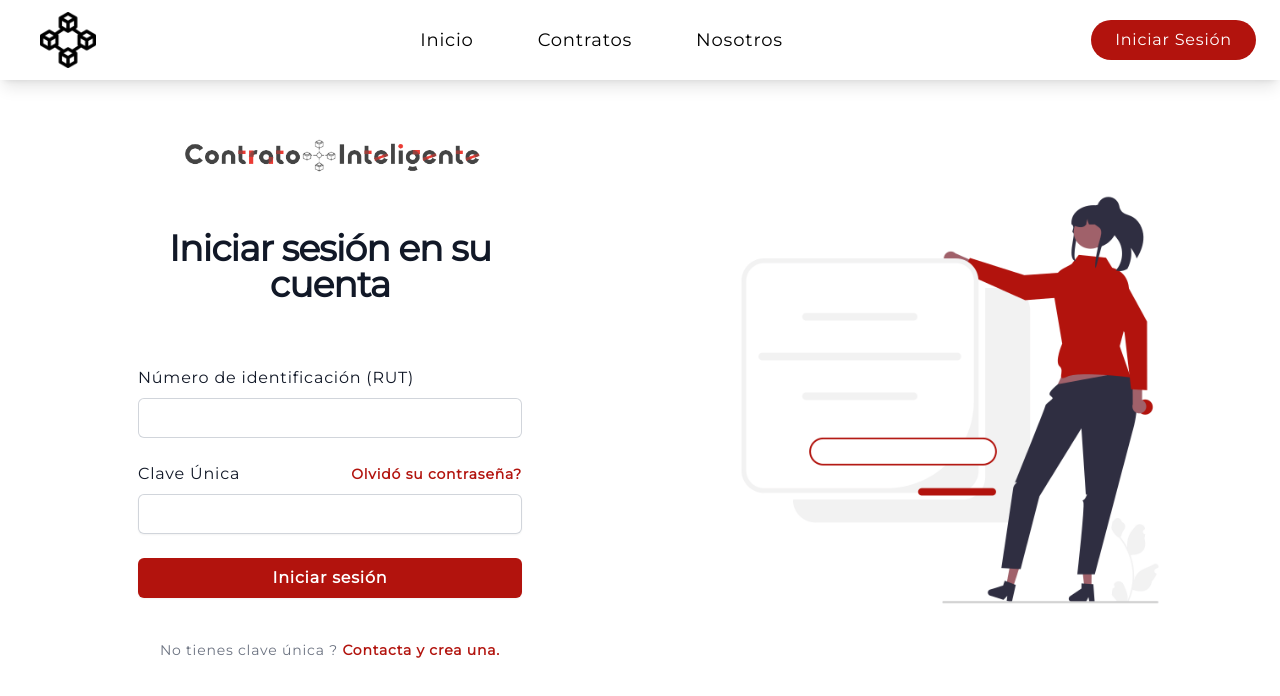
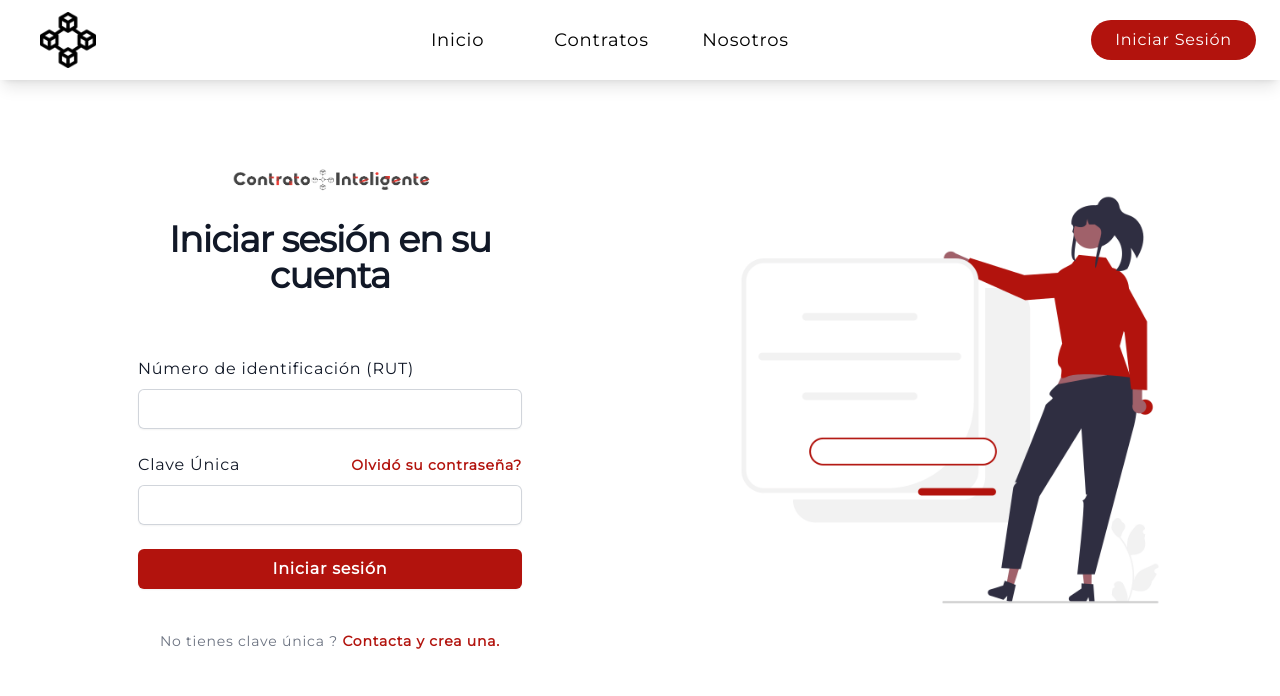
Before and after one commit to DonPatoMalo/Contrato-Inteligente, a React (Vite) app: page /login in a window 1280 px wide. Shown: the top 696 px of the page. Built offline with nearby package versions, Linux system fonts and the light colour scheme.

Commit message:
[UPDATE] styles Navbar

```diff
--- a/src/Components/Inicio/index.jsx
+++ b/src/Components/Inicio/index.jsx
@@ -11,9 +11,9 @@
                     <img src={ContratoLogo} alt="Logo de imagen" className="ml-[-6rem]" />
                     <p className="text-xl mt-3">Crea contratos, firma de manera segura y guarda en <span className="text-Rojo font-semibold">Blockchain</span> con un solo clic.</p>
                     <ul className="w-full flex gap-10 text-Negro mx-8 mt-10">
-                        <li className="px-8 py-2 border border-Rojo rounded-xl cursor-pointer">Seguro</li>
-                        <li className="px-8 py-2 border border-Rojo rounded-xl cursor-pointer">Confiable</li>
-                        <li className="px-8 py-2 border border-Rojo rounded-xl cursor-pointer">Incleíble</li>
+                        <li className="px-8 py-2 border border-Rojo rounded-xl cursor-pointer transition duration-300 hover:bg-Rojo hover:text-Blanco">Seguro</li>
+                        <li className="px-8 py-2 border border-Rojo rounded-xl cursor-pointer transition duration-300 hover:bg-Rojo hover:text-Blanco">Confiable</li>
+                        <li className="px-8 py-2 border border-Rojo rounded-xl cursor-pointer transition duration-300 hover:bg-Rojo hover:text-Blanco">Incleíble</li>
                     </ul>
                 </section>
                 <section className="flex justify-center items-center">
--- a/src/Components/Navbar/index.jsx
+++ b/src/Components/Navbar/index.jsx
@@ -1,30 +1,45 @@
-import { NavLink } from "react-router-dom"
+import { NavLink, Link } from "react-router-dom"
 import React from "react"
 import Logo from "../../assets/img/logo.png"
 
 function Navbar() {
+    const rutas = [];
+
+    rutas.push({
+        to: '/',
+        text: 'Inicio'
+    });
+    rutas.push({
+        to: '/contratos',
+        text: 'Contratos'
+    });
+    rutas.push({
+        to: '/nosotros',
+        text: 'Nosotros'
+    });
+
     return (
         <header className="w-full h-20 bg-Blanco shadow-lg font-Montserrat relative tracking-wider">
             <nav className="max-w-screen-xl mx-auto flex justify-between items-center w-full h-full">
-                <img src={Logo} alt="Blockchain Logo" className="w-14 m-10" />
+                <Link to="/">
+                    <img src={Logo} alt="Blockchain Logo" className="w-14 m-10" />
+                </Link>
+
                 <ul className="flex items-center gap-16 text-lg">
-                    <li> <NavLink to="/"
-                    style={({isActive})=>({
-                        color: isActive ? '#B2130D' : "black"
-                    })}
-                    >Inicio</NavLink></li>
-                    <li> <NavLink to="/contratos"
-                    style={({isActive})=>({
-                        color: isActive ? '#B2130D' : "black"
-                    })}
-                    >Contratos</NavLink></li>
-                    <li> <NavLink to="/nosotros"
-                    style={({isActive})=>({
-                        color: isActive ? '#B2130D' : "black"
-                    })}
-                    >Nosotros</NavLink> </li>
+                    {rutas.map((ruta, index) => (
+                        <li key={index} className="w-20 h-10 flex justify-center items-center rounded-lg">
+                            <NavLink to={ruta.to}
+                                style={({ isActive }) => ({
+                                    color: isActive ? '#B2130D' : "black"
+                                })}
+                            >
+                                {ruta.text}
+                            </NavLink>
+                        </li>
+                    ))}
                 </ul>
-                <button className="h-10 bg-Rojo text-Blanco px-6 py-2 mx-6 rounded-full">Iniciar Sesión</button>
+
+                <button className="h-10 bg-Rojo text-Blanco px-6 py-2 mx-6 rounded-full transition duration-300 hover:bg-red-500"> <NavLink to="/login"> Iniciar Sesión </NavLink> </button>
             </nav>
         </header>
     )
--- a/src/Components/SignIn/index.jsx
+++ b/src/Components/SignIn/index.jsx
@@ -6,8 +6,8 @@
     return (
         <main className="max-w-screen-xl bg-Blanco font-Montserrat mx-auto p-5 min-h-screen tracking-wider flex justify-center items-center mt-[-5rem]">
             <section className="w-1/2 flex flex-col justify-center items-center relative top-5">
-                <div className="w-full flex justify-center items-center">
-                    <img src={ContratoImagen} alt="Logo de contrato inteligente" className="w-2/4" />
+                <div className="w-full flex justify-center items-center relative top-6">
+                    <img src={ContratoImagen} alt="Logo de contrato inteligente" className="w-1/3" />
                 </div>
 
                 <div className="flex min-h-full flex-1 flex-col justify-center px-6 py-12 lg:px-8">
@@ -30,7 +30,7 @@
                                         type="text"
                                         autoComplete="text"
                                         required
-                                        className="block w-full rounded-md border-0 p-2 text-gray-900 shadow- ring-1 ring-inset ring-gray-300 placeholder:text-gray-400 focus:ring-2 focus:ring-inset focus:ring-indigo-600 sm:text-sm sm:leading-6"
+                                        className="block w-full rounded-md border-0 p-2 text-gray-900 shadow-sm ring-1 ring-inset ring-gray-300 placeholder:text-gray-400 focus:border-red-500 sm:text-sm sm:leading-6"
                                     />
                                 </div>
                             </div>
@@ -53,7 +53,7 @@
                                         type="password"
                                         autoComplete="current-password"
                                         required
-                                        className="block w-full rounded-md border-0 p-2 text-gray-900 shadow-sm ring-1 ring-inset ring-gray-300 placeholder:text-gray-400 focus:ring-2 focus:ring-inset focus:ring-indigo-600 sm:text-sm sm:leading-6"
+                                        className="block w-full rounded-md border-0 p-2 text-gray-900 shadow-sm ring-1 ring-inset ring-gray-300 placeholder:text-gray-400 focus:border-red-500 sm:text-sm sm:leading-6"
                                     />
                                 </div>
                             </div>
@@ -61,7 +61,7 @@
                             <div>
                                 <button
                                     type="submit"
-                                    className="flex w-full justify-center rounded-md bg-Rojo p-2 text-md font-semibold leading-6 text-white shadow-sm hover:bg-red-500 focus-visible:outline focus-visible:outline-2 focus-visible:outline-offset-2 focus-visible:outline-indigo-600"
+                                    className="flex w-full justify-center rounded-md bg-Rojo p-2 text-md font-semibold leading-6 text-white shadow-sm hover:bg-red-500 focus-visible:outline focus-visible:outline-2 focus-visible:outline-offset-2"
                                 >
                                     Iniciar sesión
                                 </button>
```
